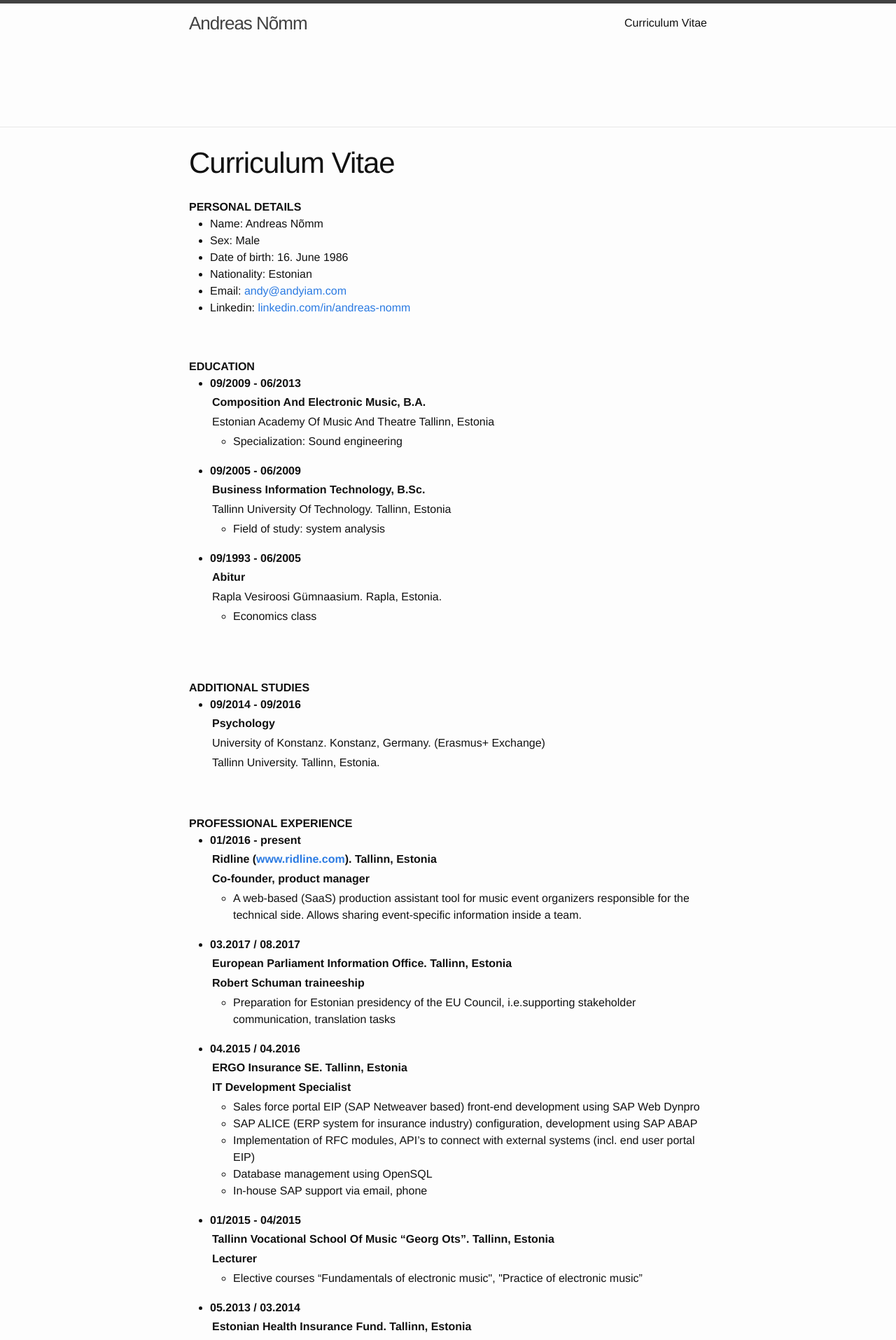
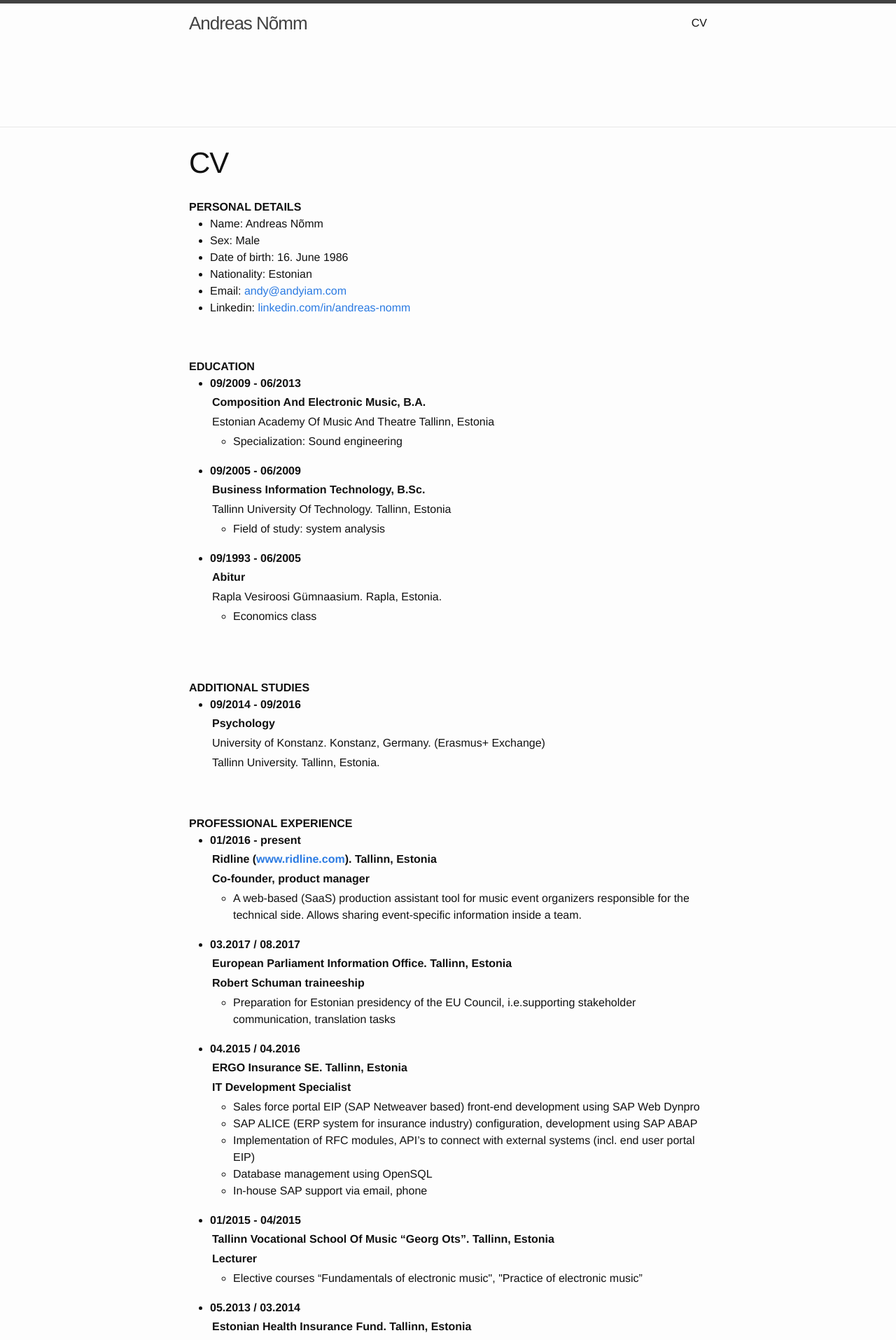
Before and after one commit to andreasnomm/andreasnomm.github.io, a Jekyll site: the page built from CV.md, in a window 1280 px wide. Shown: the top 1915 px of the page at 70% size. Built offline with Jekyll 4.4.1, drawn with Linux system fonts in a browser that asks for light colours.

Commit message:
Update CV.md

```diff
--- a/CV.md
+++ b/CV.md
@@ -1,11 +1,15 @@
 ---
 layout: page
-title: Curriculum Vitae
+title: CV
 permalink: /cv/
 ---
 <style>
   div {
     margin-bottom: 60px;
+  }
+
+  .lopp {
+    margin-bottom: 0;
   }
 </style>
 
@@ -249,7 +253,7 @@ permalink: /cv/
   </ul>
 </div>
 
-<div>
+<div class="lopp">
   <strong style="text-transform: uppercase">Digital Competencies</strong>
   <ul>
 
```
